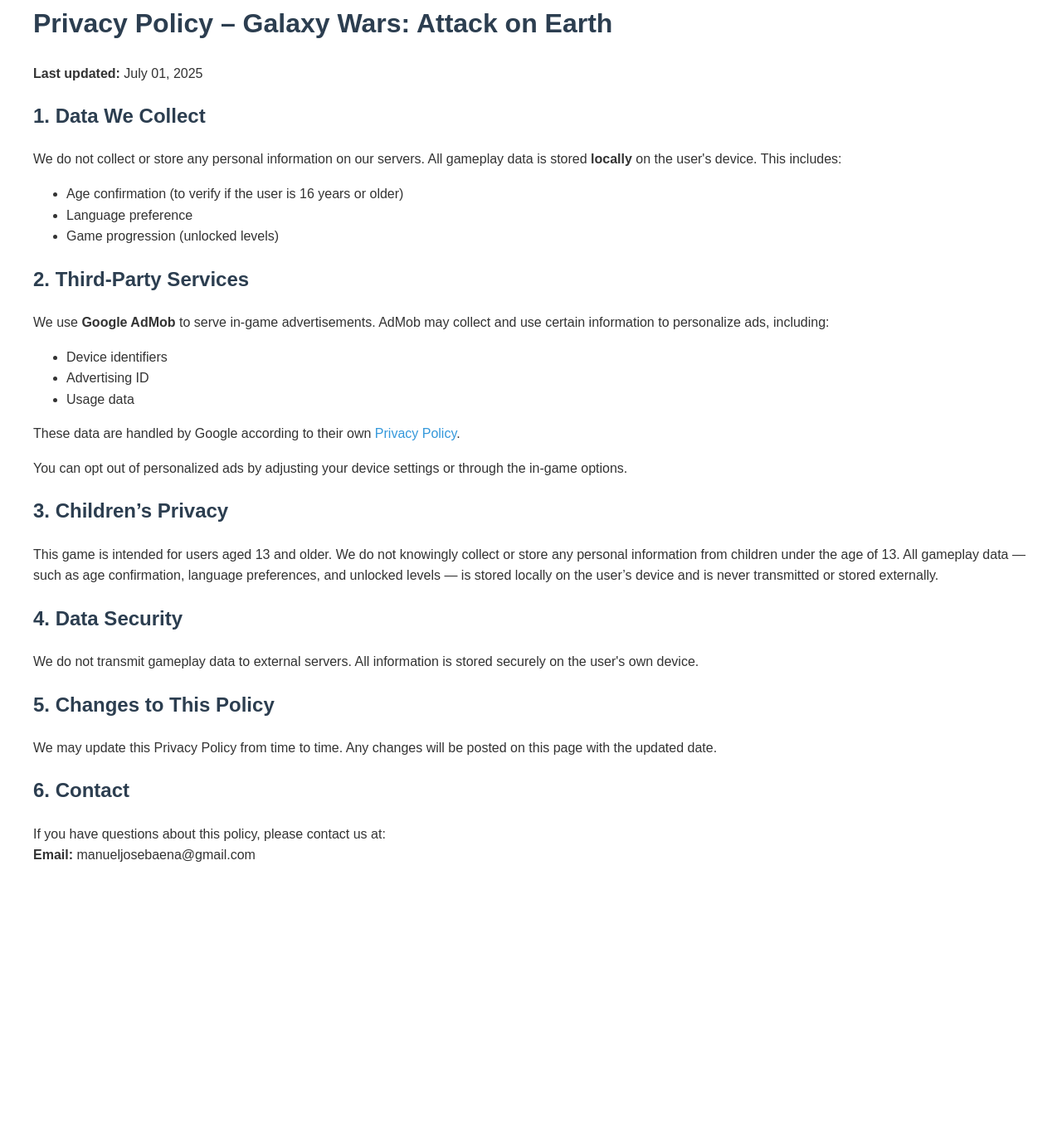
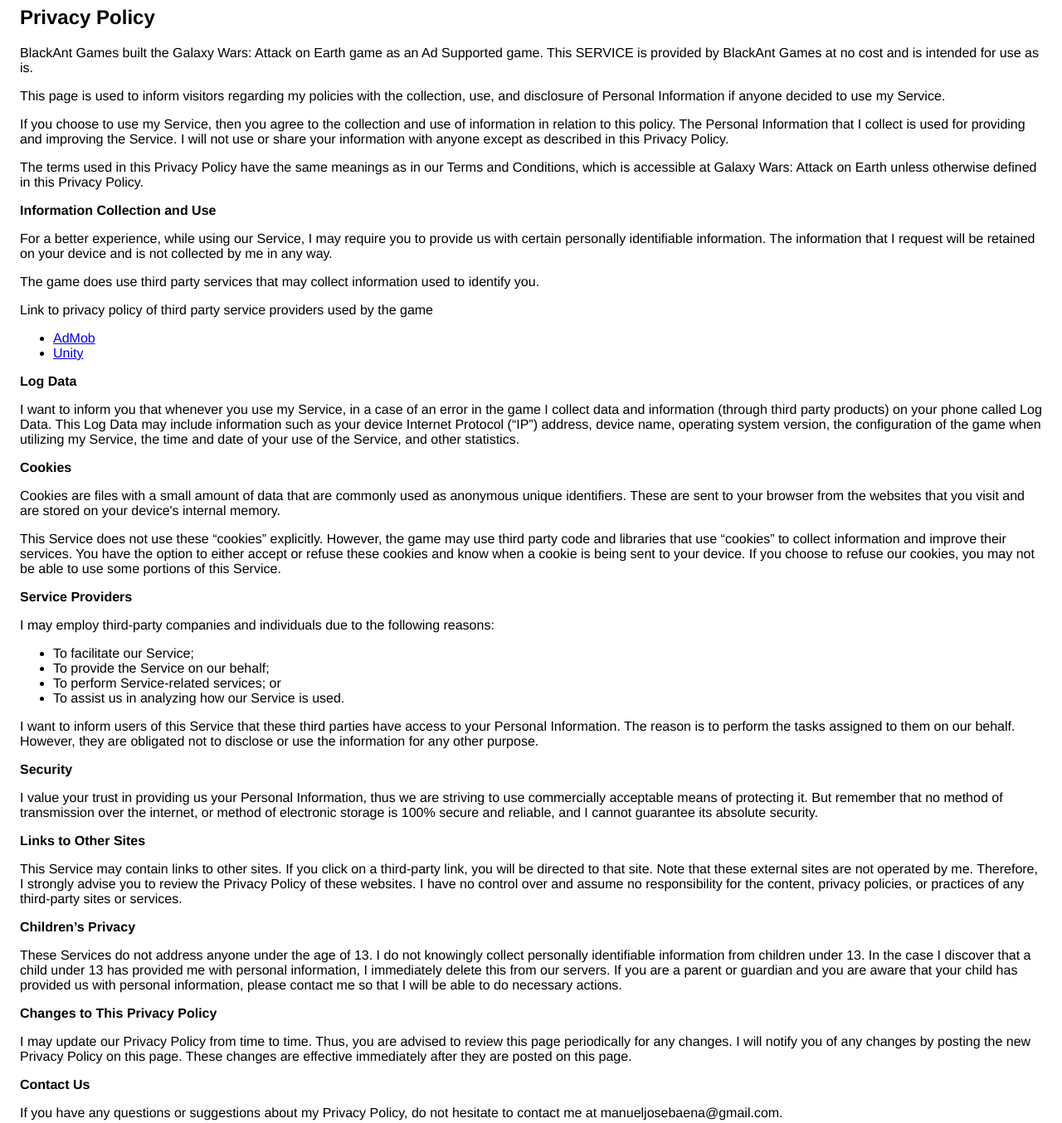
Before and after one commit to Manu87BT/privacy-policy-galaxy-wars, a plain HTML site: page index.html in a window 1280 px wide. Shown: the part 37-1391 px from the top of the page at 83% size. Before the commit the page ends 1121 px from the top, so only its background shows below. Drawn offline with Linux system fonts and the light colour scheme.

Commit message:
Update index.html

```diff
--- a/index.html
+++ b/index.html
@@ -1,58 +1,118 @@
 <!DOCTYPE html>
-<html lang="en">
-<head>
-  <meta charset="UTF-8">
-  <meta name="viewport" content="width=device-width, initial-scale=1.0">
-  <title>Privacy Policy - Galaxy Wars: Attack on Earth</title>
-  <style>
-    body {
-      font-family: Arial, sans-serif;
-      line-height: 1.6;
-      margin: 40px;
-      color: #333;
-    }
-    h1, h2 {
-      color: #2c3e50;
-    }
-    a {
-      color: #3498db;
-      text-decoration: none;
-    }
-  </style>
-</head>
-<body>
-  <h1>Privacy Policy – Galaxy Wars: Attack on Earth</h1>
-  <p><strong>Last updated:</strong> July 01, 2025</p>
-
-  <h2>1. Data We Collect</h2>
-  <p>We do not collect or store any personal information on our servers. All gameplay data is stored <strong>locally</strong> on the user's device. This includes:</p>
-  <ul>
-    <li>Age confirmation (to verify if the user is 16 years or older)</li>
-    <li>Language preference</li>
-    <li>Game progression (unlocked levels)</li>
-  </ul>
-
-  <h2>2. Third-Party Services</h2>
-  <p>We use <strong>Google AdMob</strong> to serve in-game advertisements. AdMob may collect and use certain information to personalize ads, including:</p>
-  <ul>
-    <li>Device identifiers</li>
-    <li>Advertising ID</li>
-    <li>Usage data</li>
-  </ul>
-  <p>These data are handled by Google according to their own <a href="https://policies.google.com/privacy" target="_blank">Privacy Policy</a>.</p>
-  <p>You can opt out of personalized ads by adjusting your device settings or through the in-game options.</p>
-
-  <h2>3. Children’s Privacy</h2>
-<p>This game is intended for users aged 13 and older. We do not knowingly collect or store any personal information from children under the age of 13. All gameplay data — such as age confirmation, language preferences, and unlocked levels — is stored locally on the user’s device and is never transmitted or stored externally.</p>
-
-  <h2>4. Data Security</h2>
-  <p>We do not transmit gameplay data to external servers. All information is stored securely on the user's own device.</p>
-
-  <h2>5. Changes to This Policy</h2>
-  <p>We may update this Privacy Policy from time to time. Any changes will be posted on this page with the updated date.</p>
-
-  <h2>6. Contact</h2>
-  <p>If you have questions about this policy, please contact us at:<br>
-  <strong>Email:</strong> manueljosebaena@gmail.com</p>
-</body>
-</html>
+    <html>
+    <head>
+      <meta charset='utf-8'>
+      <meta name='viewport' content='width=device-width'>
+      <title>Privacy Policy</title>
+      <style> body { font-family: 'Helvetica Neue', Helvetica, Arial, sans-serif; padding:1em; } </style>
+    </head>
+    <body>
+    <h2>Privacy Policy</h2> <p>
+                    BlackAnt Games built the Galaxy Wars: Attack on Earth game as
+                    an Ad Supported game. This SERVICE is provided by
+                    BlackAnt Games at no cost and is intended for
+                    use as is.
+                  </p> <p>
+                    This page is used to inform visitors regarding
+                    my policies with the collection, use, and
+                    disclosure of Personal Information if anyone decided to use
+                    my Service.
+                  </p> <p>
+                    If you choose to use my Service, then you agree
+                    to the collection and use of information in relation to this
+                    policy. The Personal Information that I collect is
+                    used for providing and improving the Service.
+                    I will not use or share your
+                    information with anyone except as described in this Privacy
+                    Policy.
+                  </p> <p>
+                    The terms used in this Privacy Policy have the same meanings
+                    as in our Terms and Conditions, which is accessible at
+                    Galaxy Wars: Attack on Earth unless otherwise defined in this Privacy
+                    Policy.
+                  </p> <p><strong>Information Collection and Use</strong></p> <p>
+                    For a better experience, while using our Service,
+                    I may require you to provide us with certain
+                    personally identifiable information. The
+                    information that I request will be
+                    retained on your device and is not collected by me in any way.
+                  </p> <p>
+                    The game does use third party services that may collect
+                    information used to identify you.
+                  </p> <div><p>
+                      Link to privacy policy of third party service providers
+                      used by the game
+                    </p> <ul><!----><li><a href="https://support.google.com/admob/answer/6128543?hl=en" target="_blank">AdMob</a></li><!----><!----><!----><!----><!----><!----><!----><!----><!----><li><a href="https://unity3d.com/legal/privacy-policy" target="_blank">Unity</a></li><!----><!----></ul></div> <p><strong>Log Data</strong></p> <p>
+                    I want to inform you that whenever
+                    you use my Service, in a case of an error in the
+                    game I collect data and information (through third
+                    party products) on your phone called Log Data. This Log Data
+                    may include information such as your device Internet
+                    Protocol (“IP”) address, device name, operating system
+                    version, the configuration of the game when utilizing
+                    my Service, the time and date of your use of the
+                    Service, and other statistics.
+                  </p> <p><strong>Cookies</strong></p> <p>
+                    Cookies are files with a small amount of data that are
+                    commonly used as anonymous unique identifiers. These are
+                    sent to your browser from the websites that you visit and
+                    are stored on your device's internal memory.
+                  </p> <p>
+                    This Service does not use these “cookies” explicitly.
+                    However, the game may use third party code and libraries that
+                    use “cookies” to collect information and improve their
+                    services. You have the option to either accept or refuse
+                    these cookies and know when a cookie is being sent to your
+                    device. If you choose to refuse our cookies, you may not be
+                    able to use some portions of this Service.
+                  </p> <p><strong>Service Providers</strong></p> <p>
+                    I may employ third-party companies
+                    and individuals due to the following reasons:
+                  </p> <ul><li>To facilitate our Service;</li> <li>To provide the Service on our behalf;</li> <li>To perform Service-related services; or</li> <li>To assist us in analyzing how our Service is used.</li></ul> <p>
+                    I want to inform users of this
+                    Service that these third parties have access to your
+                    Personal Information. The reason is to perform the tasks
+                    assigned to them on our behalf. However, they are obligated
+                    not to disclose or use the information for any other
+                    purpose.
+                  </p> <p><strong>Security</strong></p> <p>
+                    I value your trust in providing us
+                    your Personal Information, thus we are striving to use
+                    commercially acceptable means of protecting it. But remember
+                    that no method of transmission over the internet, or method
+                    of electronic storage is 100% secure and reliable, and
+                    I cannot guarantee its absolute security.
+                  </p> <p><strong>Links to Other Sites</strong></p> <p>
+                    This Service may contain links to other sites. If you click
+                    on a third-party link, you will be directed to that site.
+                    Note that these external sites are not operated by
+                    me. Therefore, I strongly advise you to
+                    review the Privacy Policy of these websites.
+                    I have no control over and assume no
+                    responsibility for the content, privacy policies, or
+                    practices of any third-party sites or services.
+                  </p> <p><strong>Children’s Privacy</strong></p> <p>
+                    These Services do not address anyone under the age of 13.
+                    I do not knowingly collect personally
+                    identifiable information from children under 13. In the case
+                    I discover that a child under 13 has provided
+                    me with personal information,
+                    I immediately delete this from our servers. If you
+                    are a parent or guardian and you are aware that your child
+                    has provided us with personal information, please contact
+                    me so that I will be able to do
+                    necessary actions.
+                  </p> <p><strong>Changes to This Privacy Policy</strong></p> <p>
+                    I may update our Privacy Policy from
+                    time to time. Thus, you are advised to review this page
+                    periodically for any changes. I will
+                    notify you of any changes by posting the new Privacy Policy
+                    on this page. These changes are effective immediately after
+                    they are posted on this page.
+                  </p> <p><strong>Contact Us</strong></p> <p>
+                    If you have any questions or suggestions about
+                    my Privacy Policy, do not hesitate to contact
+                    me at manueljosebaena@gmail.com.
+                  </p>
+    </body>
+    </html>
```
